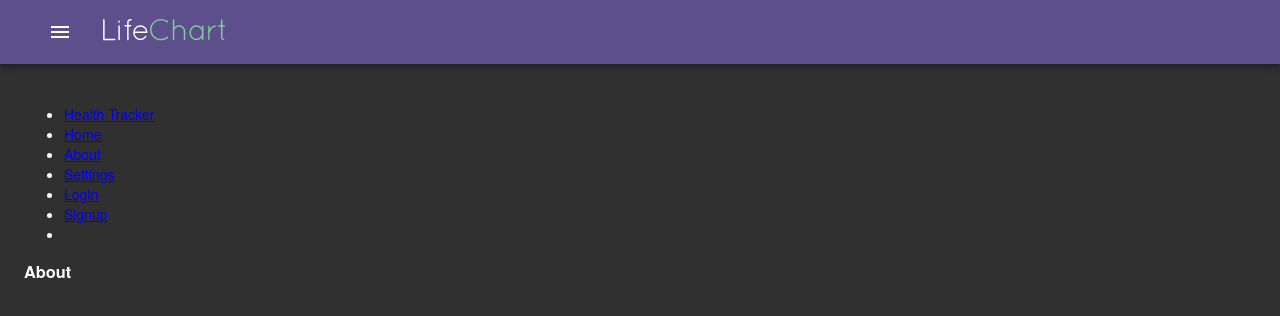
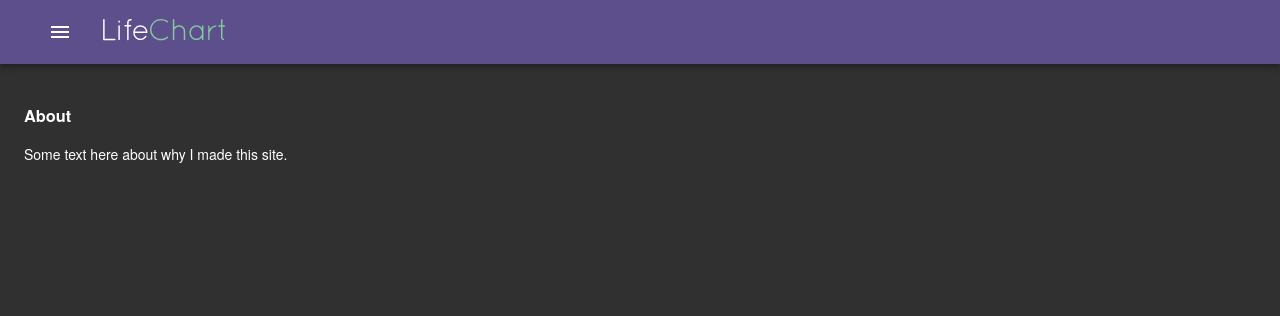
Before and after one commit to jeffmoger/lifechart-client, a React (Create React App) app: page /about in a window 1280 px wide. Shown: the top 316 px of the page. Built offline with nearby package versions, Linux system fonts and the light colour scheme; a web font is replaced by a local one.

Commit message:
Empty About page

```diff
--- a/src/pages/About.js
+++ b/src/pages/About.js
@@ -1,12 +1,10 @@
 import React from 'react';
-import Nav from '../components/Nav';
 
 export default function About(props) {
-  console.log('Rendering About')
   return (
     <main>
-      <Nav />
       <h3>About</h3>
+      <p>Some text here about why I made this site.</p>
     </main>
-  )
+  );
 }
```
